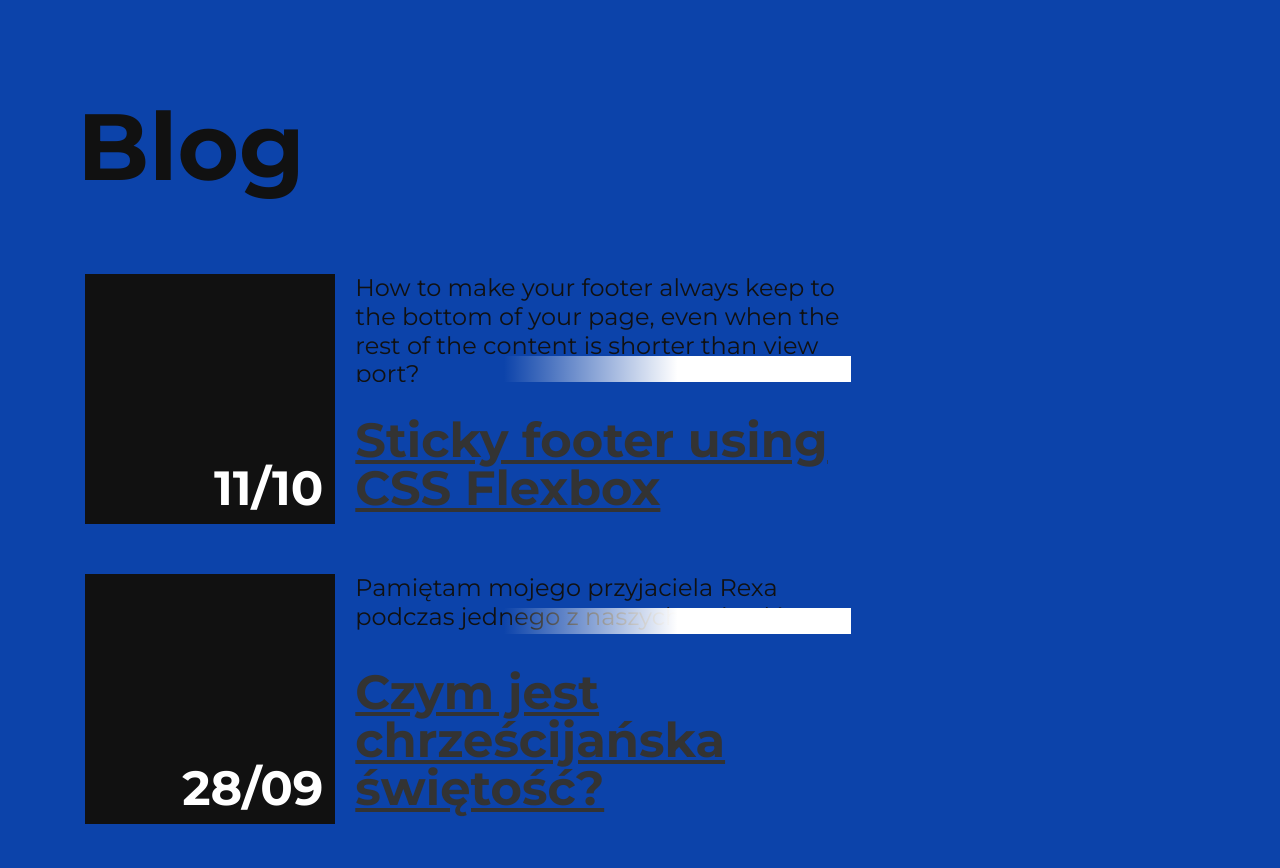
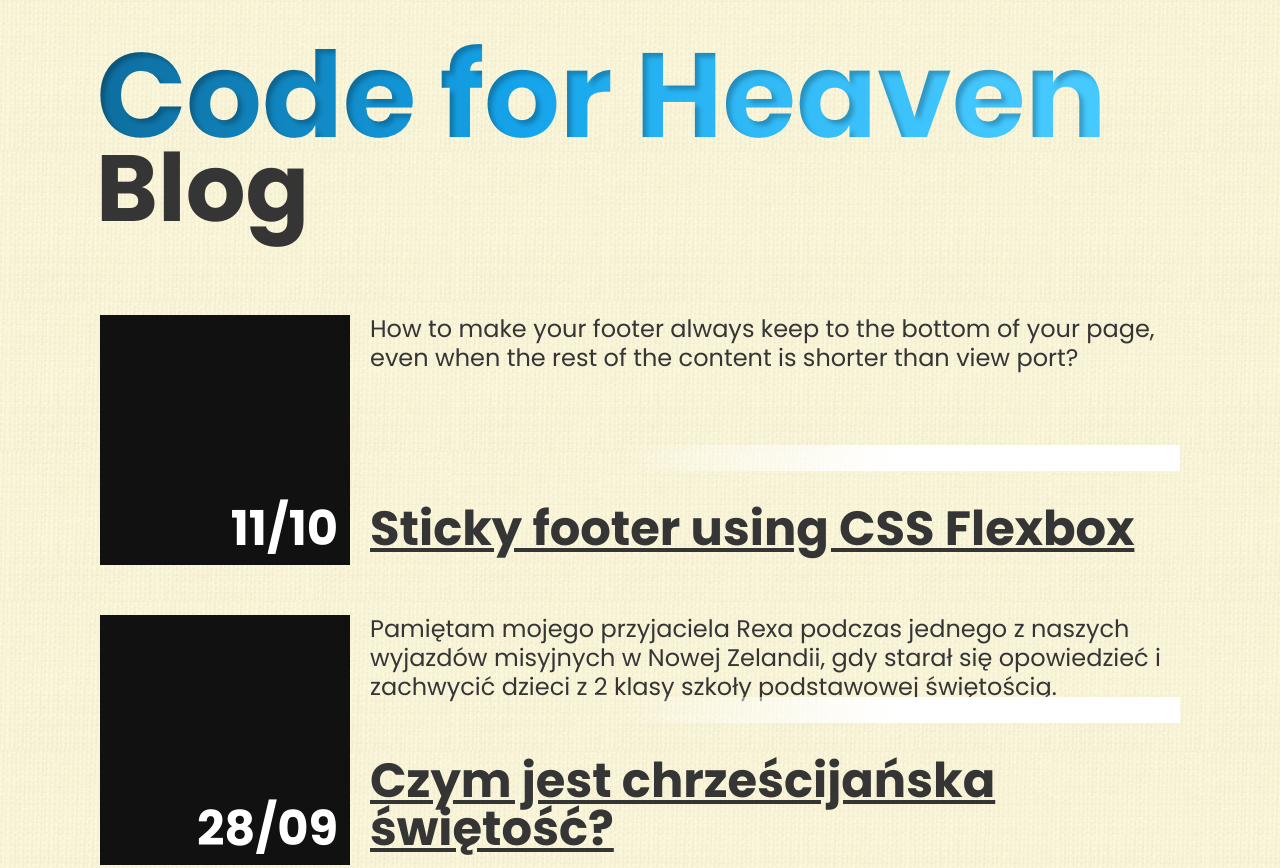
Before and after one commit to mtkozlowski/codeforheaven-website, a Gatsby site: page /blog in a window 1280 px wide. Shown: the top 868 px of the page. Built offline with nearby package versions, Linux system fonts and the light colour scheme; Gatsby itself is replaced by a stand-in of ours.

Commit message:
blog remake

```diff
--- /dev/null
+++ b/src/components/Logo.js
@@ -0,0 +1,32 @@
+import React from "react";
+import styled from 'styled-components';
+import LogoSrc from '../components/code-for-heaven-logo.png';
+import {Link} from 'gatsby';
+
+const Wrapper = styled.div`
+    &.atHome {
+        margin-top: 12rem;
+    }
+
+    h1 {
+        visibility: hidden;
+        margin: 0;
+    }
+`;
+
+const Img = styled.img`
+    display: block;
+    max-width: 100%;
+    margin-right: 20px;
+`;
+
+const Logo = ({className}) => (
+    <Wrapper className={className}>
+        <h1>Code for Heaven</h1>
+        <Link to='/'>
+            <Img src={LogoSrc} alt="Code for Heaven Logo" />
+        </Link>
+    </Wrapper>
+)
+
+export default Logo;
--- a/src/components/typography/headers.js
+++ b/src/components/typography/headers.js
@@ -1,9 +1,9 @@
 import styled from 'styled-components';
 
 const PageHeader = styled.h1`
-    font-size: 144pt;
+    font-size: 120px;
     margin: 0 0 80px;
     line-height: 1;
-    color: #fff;
+    color: ${({theme}) => theme.colors.blue};
 `;
 export default PageHeader
--- a/src/layout/Layout.js
+++ b/src/layout/Layout.js
@@ -1,19 +1,26 @@
 import React from 'react';
 import {createGlobalStyle, ThemeProvider} from 'styled-components';
 import {theme} from '../utils/theme';
+import backgroundCover from './bg-t.png';
 
 const GlobalStyle = createGlobalStyle`
-    @import url('https://fonts.googleapis.com/css?family=Montserrat:400,400i,700&display=swap&subset=latin-ext');
+    @import url('https://fonts.googleapis.com/css2?family=Poppins:wght@400;700&display=swap');
 
     *, *::before, *::after {box-sizing: border-box;}
+    html, body {
+        min-height: 100vh;
+        margin: 0;
+    }
 
     body {
         font-family: ${({theme}) => theme.font.family};
         font-size: ${({theme}) => theme.font.regularTextSize};
-        color: ${({theme}) => theme.colors.black};
-        height: 100vh;
-        margin: 0;
-        background-color: #0C43AA;
+        color: ${({theme}) => theme.colors.dark};
+
+        background-color: ${(props) => props.atHome ? theme.colors.yellow : theme.colors.lightyellow};
+        background-image: url(${backgroundCover});
+        background-repeat: repeat;
+        padding-top: 1px;
     }
     pre {
         @media(max-width: ${({theme}) => theme.responsive.mobile}) {
@@ -29,13 +36,11 @@
     svg.icons-waterfall {fill: ${({theme}) => theme.colors.dark}}
 `;
 
-const Layout = ({children}) => (
+const Layout = ({children, atHome}) => (
     <ThemeProvider theme={theme}>
     <>
-    <GlobalStyle/>
-    {/* <MainWrapper> */}
+        <GlobalStyle atHome={atHome} />
         {children}
-    {/* </MainWrapper> */}
     </>
     </ThemeProvider>
 );
--- /dev/null
+++ b/src/layout/RegularSection.js
@@ -0,0 +1,10 @@
+import styled from 'styled-components';
+
+
+const RegularSection =  styled.section`
+    width: ${({theme}) => theme.regularSection};
+    max-width: 100%;
+    margin: 0 auto;
+`;
+
+export default RegularSection;
--- a/src/pages/blog.js
+++ b/src/pages/blog.js
@@ -5,6 +5,8 @@
 import styled from 'styled-components';
 import { Helmet } from "react-helmet"
 import ContentPage from '../layout/ContentPage';
+import RegularSection from '../layout/RegularSection';
+import Logo from '../components/Logo';
 
 
 const BlogContainer = styled.div`
@@ -28,7 +30,7 @@
     font-size: ${({theme}) => theme.font.largeHeaderSize};
     margin: 0 0 80px;
     line-height: 1;
-    text-indent: -8px;
+    text-indent: -4px;
 `;
 
 const IndexPage = ({
@@ -49,12 +51,13 @@
             <link rel="canonical" href="http://codeforheaven.com/blog" />
           </Helmet>
           <Layout>
-            <ContentPage>
+            <RegularSection>
+              <Logo />
               <BlogContainer>
                   <PageHeader>Blog</PageHeader>
                   {Posts}
               </BlogContainer>
-            </ContentPage>
+            </RegularSection>
         </Layout>
         </>
               )
--- a/src/utils/colors.js
+++ b/src/utils/colors.js
@@ -1,15 +1,25 @@
 export const colors = {
-    blue: '#0088FF',
     purple: '#40006A',
     red: '#FF5460',
 
     primary: '#3EC2E9',
     primaryLight: '#90A660',
     black: '#111',
-    dark: '#333',
+    dark: '#353535',
     alertLight: '#F27A5E',
     alert: '#FF5460',
 
     white: '#fff',
     headerText: '#333',
+
+    lightyellow: '#FFF9CC',
+    yellow: '#FDEC00',
+    lightblue: '#61D1FF',
+    blue: '#28ACED',
+    darkblue: '#107EB6',
+    lightgrey: '#F7F7F7',
+
+    lightpink: `#F3BCF9`,
+    pink: '#E828FF',
+    darkpink: '#741480'
 };
--- a/src/utils/theme.js
+++ b/src/utils/theme.js
@@ -3,7 +3,7 @@
 export const theme = {
     colors,
     font: {
-        family: "'Montserrat', sans-serif",
+        family: "'Poppins', sans-serif;",
 
         largeHeaderSize: "94px",
         subHeaderSize: "48px",
@@ -19,5 +19,7 @@
         mobile: "640px",
         mobileMid: "480px",
         mobileVertical: "360px",
-    }
+    },
+
+    regularSection: '1080px',
 }
```
Also changed, not shown: src/components/Cloud.js (added, +10 -0 lines), src/elements/Buttons.js (added, +22 -0 lines), src/pages/index.js (+18 -22 lines), src/components/cloud.svg (added), src/components/code-for-heaven-cloud.png (added), src/components/code-for-heaven-logo.png (added), src/components/code-for-heaven-mobile-logo.png (added), src/layout/bg-t.png (added).
